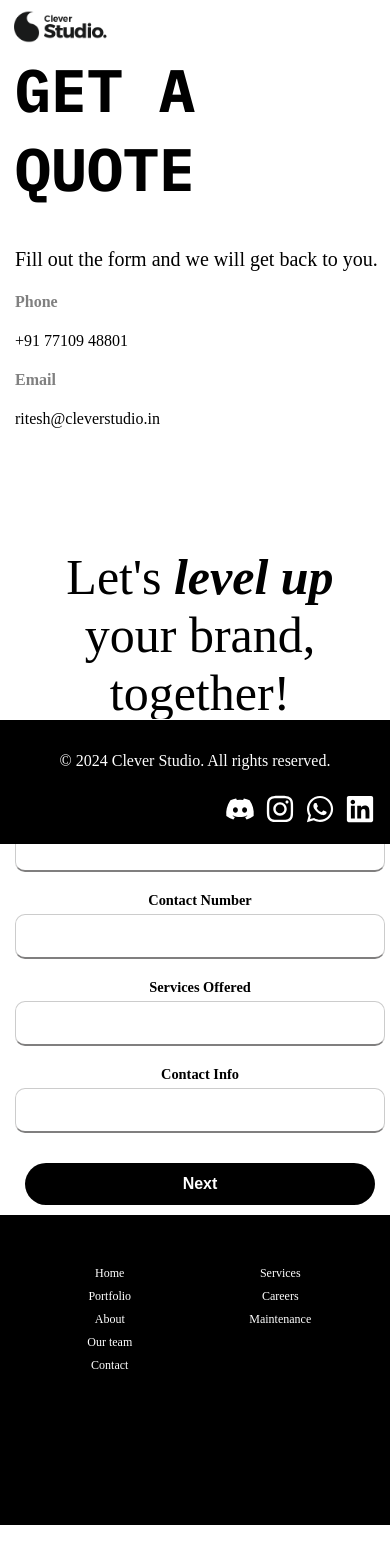
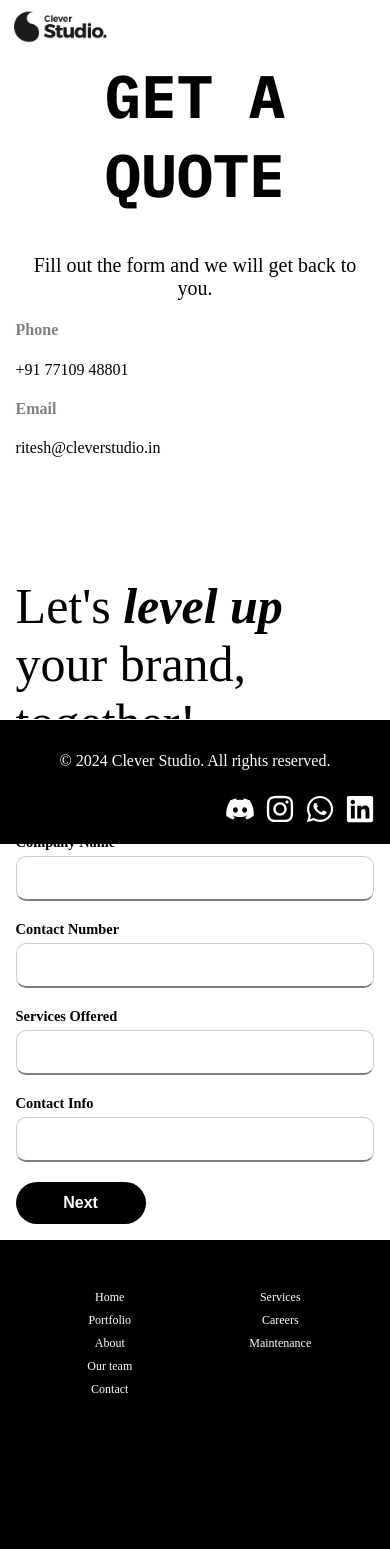
Before and after one commit to PranjaliBhardwaj/Company-Form, a React (Create React App) app: page / in a window 390 px wide. Before the commit the page ends 1525 px from the top, so only its background shows below. Built offline with nearby package versions, Linux system fonts and the light colour scheme; a web font is replaced by a local one.

Commit message:
Update Form.css

```diff
--- a/src/components/Form.css
+++ b/src/components/Form.css
@@ -17,7 +17,6 @@ body {
 
 .form-group {
   margin-bottom: 20px;
-  width: 100%;
 }
 
 .form-label {
@@ -26,6 +25,7 @@ body {
   margin-bottom: 5px;
   font-size: 1.1rem;
   border-radius: 0rem;
+  text-align: left;
 }
 
 .form-group input {
@@ -54,6 +54,36 @@ body {
   border: 2px solid red;
 }
 
+.form-buttonsa {
+  padding: 12px 25px;
+  font-size: 1rem;
+  font-weight: bold;
+  background-color: #000;
+  border: none;
+  border-radius: 2rem;
+  transition: background-color 0.3s ease, color 0.3s ease;
+  cursor: pointer;
+  color: white;
+  width: 150px;
+  margin-right: 0; /* Removed the original 150px margin */
+}
+
+.form-buttonsa:hover {
+  background-color: white;
+  color: black;
+  border: 1px solid black;
+}
+
+.form-buttonsa:disabled {
+  background-color: #888;
+  cursor: not-allowed;
+}
+
+.form-buttonsa:active {
+  background-color: black;
+  color: white;
+}
+
 .form-button {
   padding: 12px 25px;
   font-size: 1rem;
@@ -64,8 +94,8 @@ body {
   transition: background-color 0.3s ease, color 0.3s ease;
   cursor: pointer;
   color: white;
-  width: 150px;
-  margin-right: 100px;
+  width: 150px; /* Consistent width */
+  margin-right: 0; /* Remove default margin-right */
 }
 
 .form-button:hover {
@@ -89,12 +119,20 @@ body {
   font-size: 0.9rem;
 }
 
+.button-group, .button-groups, .button-groupsa {
+  margin-top: 20px;
+}
+
+.button-groupsa {
+  display: flex;
+  justify-content: flex-start; /* Aligns the button to the left */
+  width: 100%; /* Matches the width of the form-group */
+}
+
 .button-group {
-  margin-top: 20px;
-  width: 100%;
   display: flex;
-  justify-content: flex-end;
-  flex-wrap: wrap;
+  justify-content: space-between; /* Pushes Back to left and Next to right */
+  width: 100%; /* Matches the width of the form-group */
 }
 
 .image-preview {
@@ -118,13 +156,12 @@ body {
   font-weight: bold;
   background-color: #000;
   border: none;
-  border-radius: 50px / 50px;
+  border-radius: 2rem; /* Match form-button radius */
   transition: background-color 0.3s ease, color 0.3s ease;
   cursor: pointer;
   color: white;
-  width: 150px;
-  align-self: flex-end;
-  margin-top: 10px;
+  width: 150px; /* Consistent width */
+  margin-right: 0; /* Remove default margin */
 }
 
 .form-buttons:hover {
@@ -146,12 +183,12 @@ body {
 .Box1 {
   margin-left: 50px;
   width: 500px;
-  text-align: left; /* Align all text inside Box1 to the left */
+  text-align: left; /* Left-align for larger screens */
 }
 
 .Box2 {
   margin-left: 200px;
-  width: 550px;
+  width: 550px; /* Center-align for larger screens */
 }
 
 .headi {
@@ -168,21 +205,21 @@ body {
   font-weight: 100;
   font-size: 30px;
   width: 450px;
-  text-align: left; /* Explicitly left-align this text */
 }
 
 h4 {
   color: grey;
-  text-align: left; /* Left-align the Phone and Email labels */
+  text-align: left;
 }
 
 p {
-  text-align: left; /* Left-align the phone number and email */
+  text-align: left; /* Ensure phone and email stay left-aligned */
 }
 
 .headtw {
   font-size: 50px;
   font-weight: 400;
+  text-align: left;
 }
 
 @media (max-width: 1024px) {
@@ -196,20 +233,19 @@ p {
     margin-left: 0;
     width: 100%;
     max-width: 100%;
+    text-align: center; /* Center everything on small screens */
   }
 }
 
 @media (max-width: 768px) {
-  .button-group {
+  .button-group, .button-groups, .button-groupsa {
     display: flex;
     justify-content: space-between;
     gap: 1rem;
-    padding: 0 10px;
-    box-sizing: border-box;
   }
 
-  .form-button, .form-buttons {
-    width: 45%;
+  .form-button, .form-buttons, .form-buttonsa {
+    width: 150px; /* Maintain consistent width */
     min-width: unset;
     margin-right: 0;
   }
@@ -217,11 +253,6 @@ p {
   .Box1, .Box2 {
     width: 100vw;
     margin-left: 0;
-    padding: 0 5px;
-  }
-
-  .form-container {
-    padding: 10px;
   }
 }
 
@@ -236,7 +267,6 @@ p {
 
   .Box1, .Box2 {
     width: 100vw;
-    padding: 0 5px;
   }
 
   .headi {
@@ -248,14 +278,13 @@ p {
     width: 100%;
   }
 
-  .form-button, .form-buttons {
-    width: 100%;
+  .form-button, .form-buttons, .form-buttonsa {
+    width: 130px; /* Slightly smaller but consistent for very small screens */
     margin-right: 0;
   }
 
-  .button-group {
-    flex-direction: column;
-    align-items: center;
+  .button-group, .button-groups, .button-groupsa {
+    justify-content: space-between; /* Maintain spacing */
     gap: 10px;
   }
 }
```
